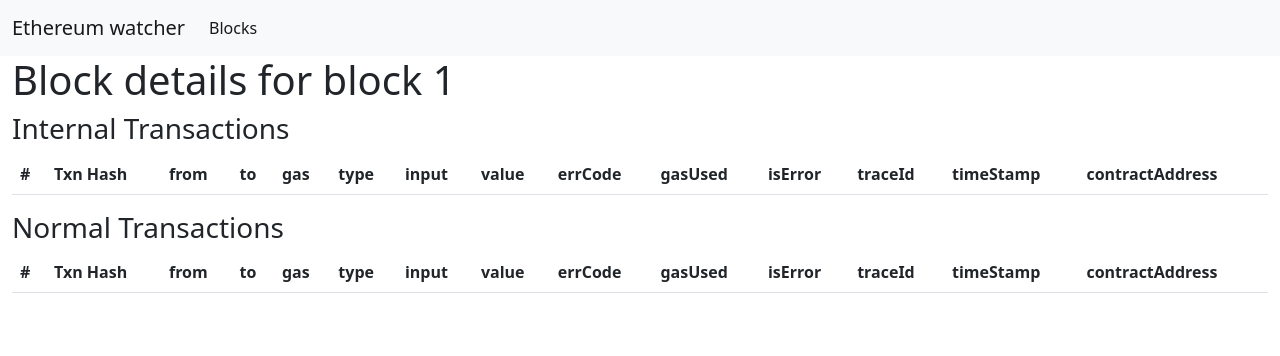
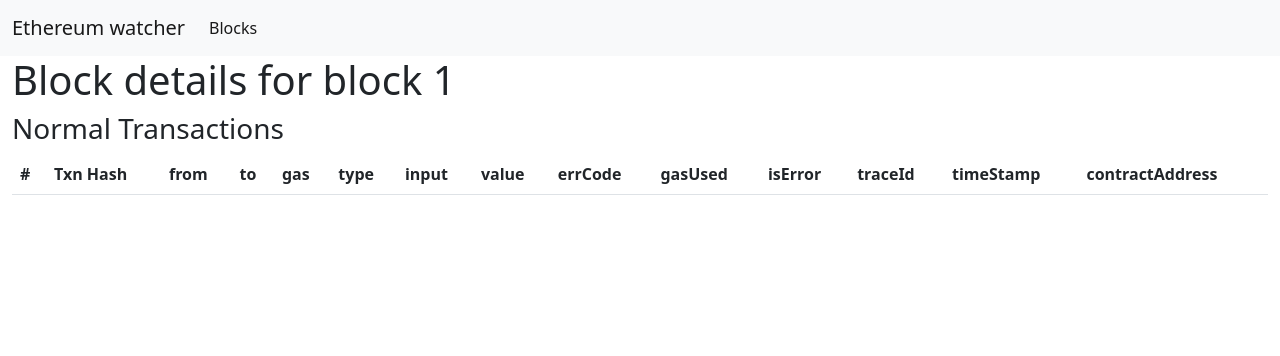
Before and after one commit to lucholeves/ethereum-watcher, a Python web app: template django/project/app/web_client/templates/web_client/block_transactions.html in a window 1280 px wide. Shown: the top 356 px of the page. Run offline with Jinja, Linux system fonts and the light colour scheme; the template is opened without the code that fills it: most values are stand-ins (such as "Sample title", 1, 10 or a date in 2020); lists and menus that the app fills with data are empty.

Commit message:
Delete internal transactions from templates

```diff
--- a/django/project/app/web_client/templates/web_client/block_transactions.html
+++ b/django/project/app/web_client/templates/web_client/block_transactions.html
@@ -5,47 +5,6 @@
 <h1>Block details for block {{ block_number }}</h1>
 
 <div id="block_detail">
-  <h3>Internal Transactions</h3>
-  <div class="table-responsive">
-    <table class="table">
-      <thead>
-        <tr>
-          <th>#</th>
-          <th>Txn Hash</th>
-          <th>from</th>
-          <th>to</th>
-          <th>gas</th>
-          <th>type</th>
-          <th>input</th>
-          <th>value</th>
-          <th>errCode</th>
-          <th>gasUsed</th>
-          <th>isError</th>
-          <th>traceId</th>
-          <th>timeStamp</th>
-          <th>contractAddress</th>
-        </tr>
-      </thead>
-      <tbody>
-        <tr v-for="(item, index) in transactions_internal.results" :key="index">
-          <th>[{ index + 1 }]</th>
-          <th>[{ item.hash }] </th>
-          <th><a :href="'/address/' + item.from_id">[{ item.from_id }]</a></th>
-          <th><a :href="'/address/' + item.to_id">[{ item.to_id }]</a> </th>
-          <th>[{ item.gas }] </th>
-          <th>[{ item.type }] </th>
-          <th>[{ item.input }] </th>
-          <th>[{ item.value }] </th>
-          <th>[{ item.errCode }] </th>
-          <th>[{ item.gasUsed }] </th>
-          <th>[{ item.isError }] </th>
-          <th>[{ item.traceId }] </th>
-          <th>[{ item.timeStampDateTime }] </th>
-          <th>[{ item.contractAddress }] </th>
-        </tr>
-      </tbody>
-    </table>
-  </div>
   <h3>Normal Transactions</h3>
   <div class="table-responsive">
     <table class="table table-striped">
@@ -106,16 +65,11 @@
       }
     },
     mounted() {
-      this.url_internal = 'http://localhost:8000/api/transactions/internal/?limit=500&block__number=' + block_id;
       this.url_normal = 'http://localhost:8000/api/transactions/normal/?limit=1000&block__number=' + block_id;
       this.upDate();
     },
     methods: {
       upDate: function () {
-        console.log("running query...")
-        axios
-          .get(this.url_internal)
-          .then(response => (this.transactions_internal = response.data))
         axios
           .get(this.url_normal)
           .then(response => (this.transactions_normal = response.data))
```
Also changed, not shown: django/project/app/web_client/templates/web_client/address_history.html (+0 -50 lines), django/project/app/web_client/templates/web_client/transaction_detaill.html (added, +7 -0 lines), 1 other file.
